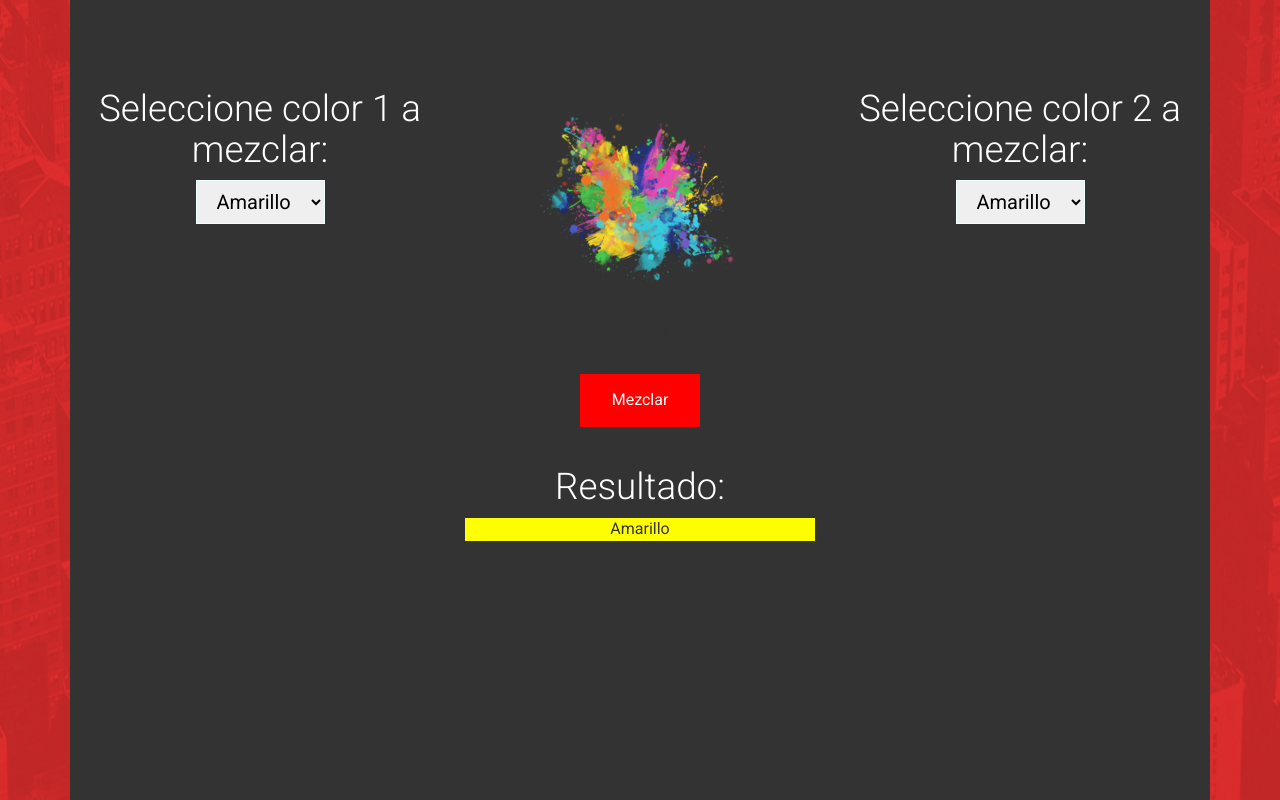
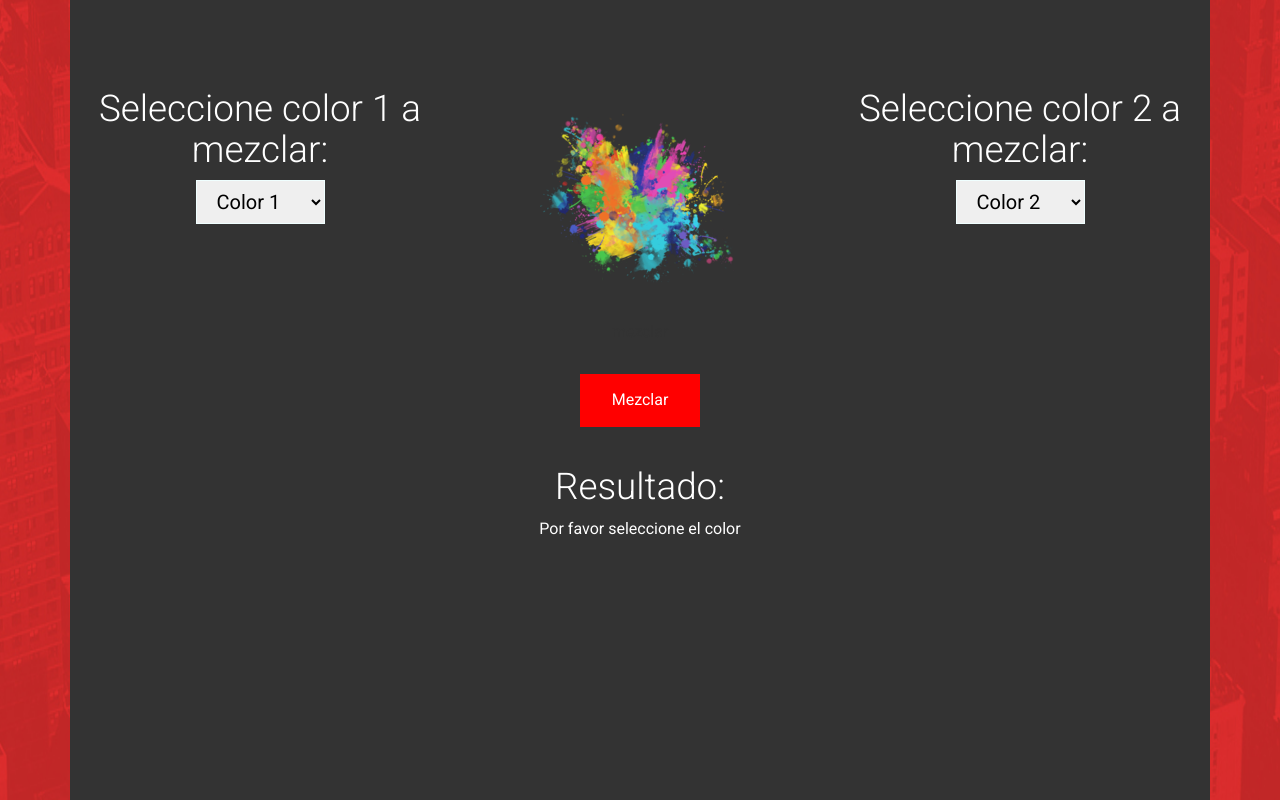
Before and after one commit to sidneyaguirre/ColorMixer, a website: page public/index.html in a window 1280 px wide. Both pictures are taken after a click on the button "Mezclar". Shown: the part 828-1628 px from the top of the page. Drawn offline with nearby package versions, Linux system fonts and the light colour scheme; no server answers.

Commit message:
default value in select

```diff
--- a/public/index.html
+++ b/public/index.html
@@ -63,6 +63,7 @@ jQuery(document).ready(function($) {
                 <div class="col-md-4 about-left">
                     <h4>Seleccione color 1 a mezclar:</h4>
                     <select id="color1">
+                        <option value="empty" selected disabled hidden>Color 1</option>
                         <option value="yellow" style="background-color: yellow">Amarillo</option>
                         <option value="blue" style="background-color:blue">Azul</option>
                         <option value="red" style="background-color:red">Rojo</option>
@@ -98,6 +99,7 @@ jQuery(document).ready(function($) {
                 <div class="col-md-4 about-left">
                     <h4>Seleccione color 2 a mezclar:</h4>
                     <select id="color2">
+                        <option value="empty" selected disabled hidden>Color 2</option>
                         <option value="yellow" style="background-color: yellow">Amarillo</option>
                         <option value="blue" style="background-color:blue">Azul</option>
                         <option value="red" style="background-color:red">Rojo</option>
--- a/public/js/mix.js
+++ b/public/js/mix.js
@@ -7,7 +7,9 @@ function mixer() {
     let color1 = document.getElementById("color1").value;
     let color2 = document.getElementById("color2").value;
     let color3;
-
+    console.log(color1, color2)
+    if((color1=="empty") || (color2 =="empty")){color3="empty"}
+    else{
         if (color1 === color2) {
             color3 = color1;
         } else {
@@ -49,13 +51,16 @@ function mixer() {
                 }
             }
         }
+    }
+
 
     let trueColor3 = isColor(color3);
     //Muestra en el Front end el color resultante con la funcion innerHTML
     if(color3=="No es posible combinar"){
         result.innerHTML = color3
-    }
-    else{
+    }else if(color3=="empty"){
+        result.innerHTML = "Por favor seleccione el color"
+    }else{
         result.innerHTML = ""
     }
     //TRansforma los caracteres del resultado en tipo JSON para guardar en base de datos
```
Lines whose indentation alone changed are shown as unchanged.
